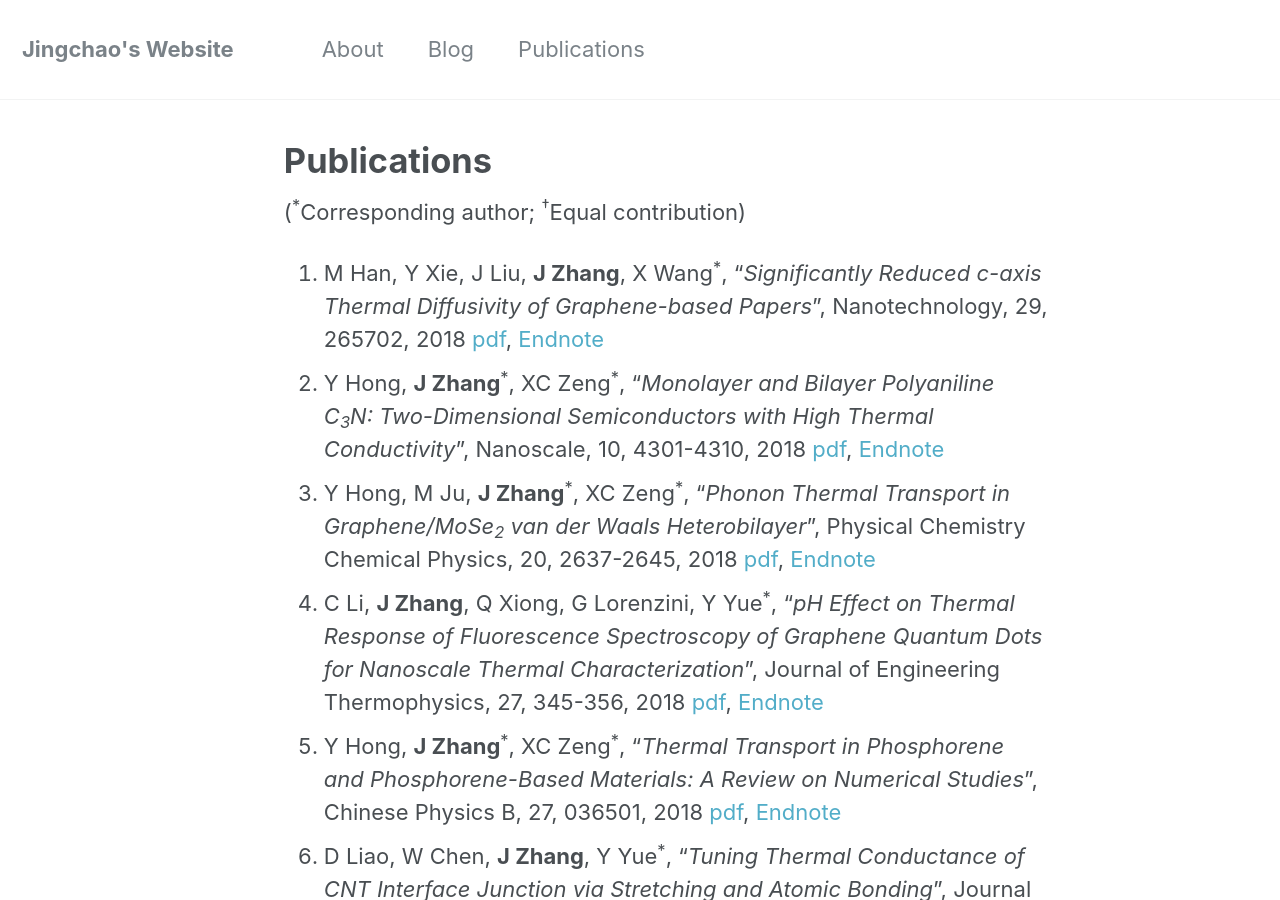
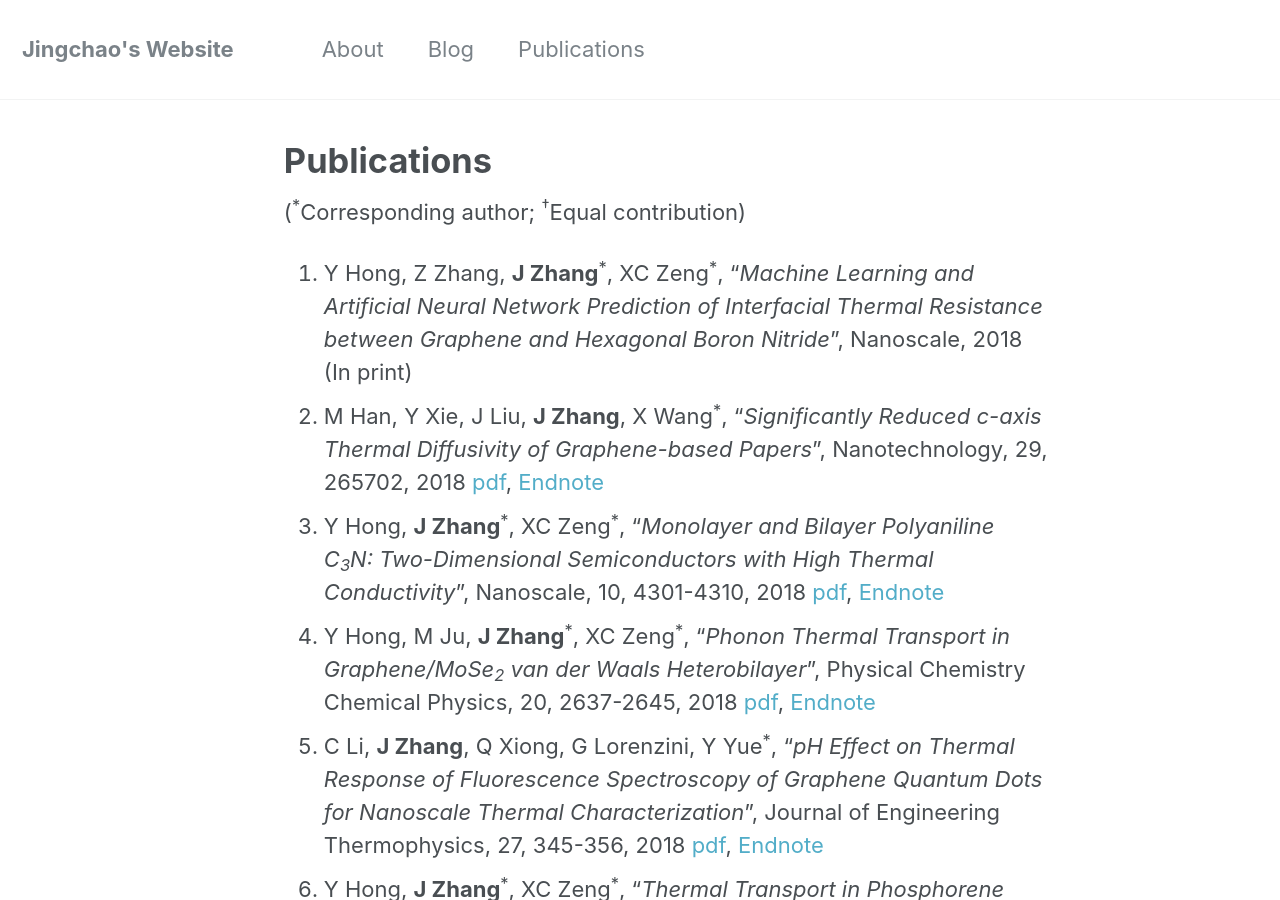
Before and after one commit to JingchaoZhang/JingchaoZhang.github.io, a Jekyll site: the page built from _pages/publications.md, in a window 1280 px wide and 900 px high. Built offline with Jekyll 4.4.1, drawn with Linux system fonts in a browser that asks for light colours.

Commit message:
Update publications.md

```diff
--- a/_pages/publications.md
+++ b/_pages/publications.md
@@ -7,6 +7,7 @@ author_profile: false
 
 (<sup>\*</sup>Corresponding author; <sup>†</sup>Equal contribution)
 
+1. Y Hong, Z Zhang, **J Zhang**<sup>\*</sup>, XC Zeng<sup>\*</sup>, "_Machine Learning and Artificial Neural Network Prediction of Interfacial Thermal Resistance between Graphene and Hexagonal Boron Nitride_", Nanoscale, 2018 (In print)
 1. M Han, Y Xie, J Liu, **J Zhang**, X Wang<sup>\*</sup>, "_Significantly Reduced c-axis Thermal Diffusivity of Graphene-based Papers_", Nanotechnology, 29, 265702, 2018 [pdf](https://drive.google.com/file/d/12vrbAVAE5yhElxyaysbJXoMcDQT0xEQ_/view?usp=sharing), [Endnote](https://drive.google.com/uc?export=download&id=1Ouoij_GYguDGWXZuTTO84psoiOwbHc_T)
 1. Y Hong, **J Zhang**<sup>\*</sup>, XC Zeng<sup>\*</sup>, "_Monolayer and Bilayer Polyaniline C<sub>3</sub>N: Two-Dimensional Semiconductors with High Thermal Conductivity_", Nanoscale, 10, 4301-4310, 2018 [pdf](https://drive.google.com/file/d/1sECnbFaP6Q1bmvQS4k0AjIOJqxok746I/view?usp=sharing), [Endnote](https://drive.google.com/uc?export=download&id=1jf9Iogo4rfKyCTQ59URn5FTgJBhz5HKs)
 1. Y Hong, M Ju, **J Zhang**<sup>\*</sup>, XC Zeng<sup>\*</sup>, "_Phonon Thermal Transport in Graphene/MoSe<sub>2</sub> van der Waals Heterobilayer_", Physical Chemistry Chemical Physics, 20, 2637-2645, 2018 [pdf](https://drive.google.com/file/d/1k5u2lq0edLLrHe_thXeGPViDP6baNOrH/view?usp=sharing), [Endnote](https://drive.google.com/uc?export=download&id=1ZJy2oPJVW0wXyWCvhVaUJGBgGGVWsfaS)
```
